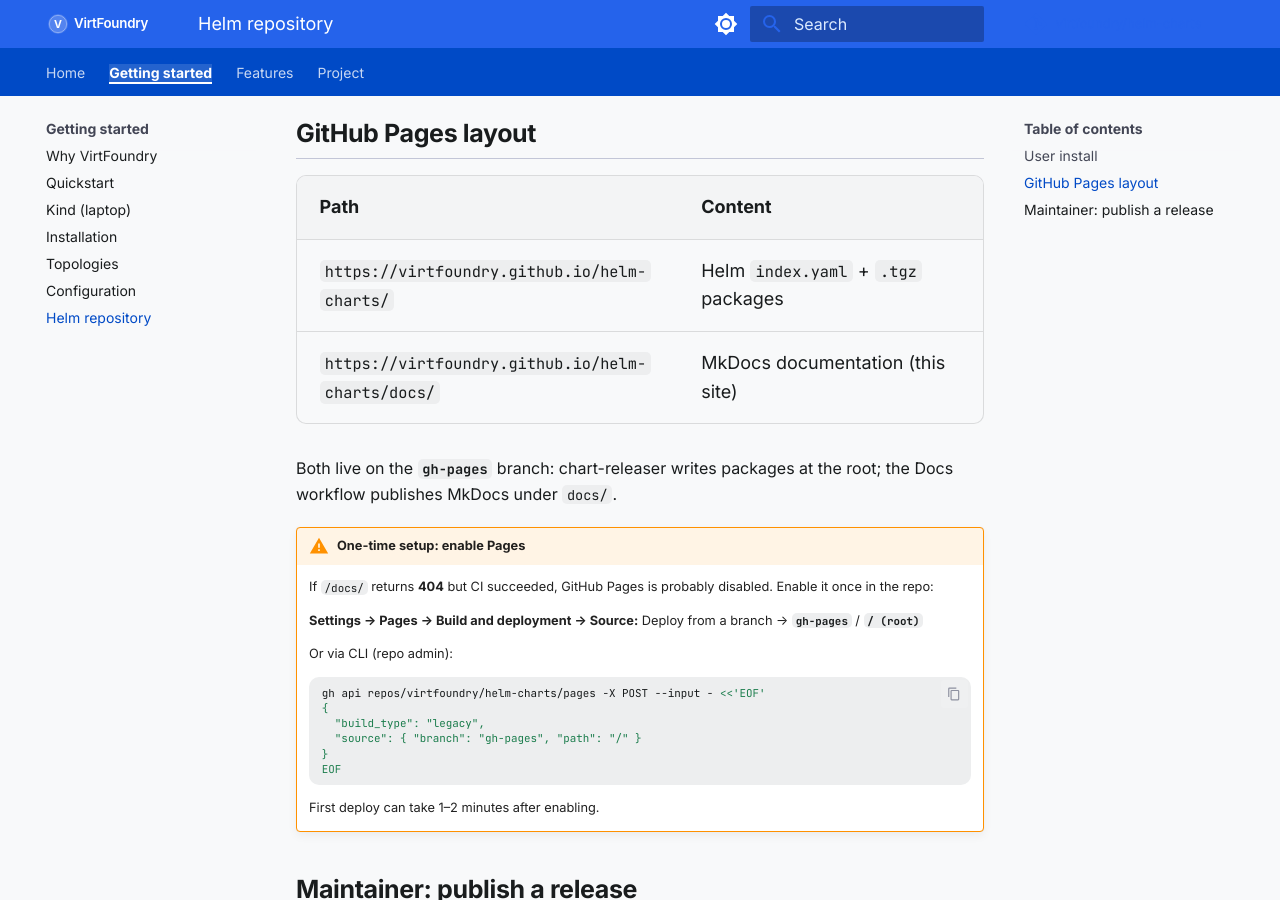
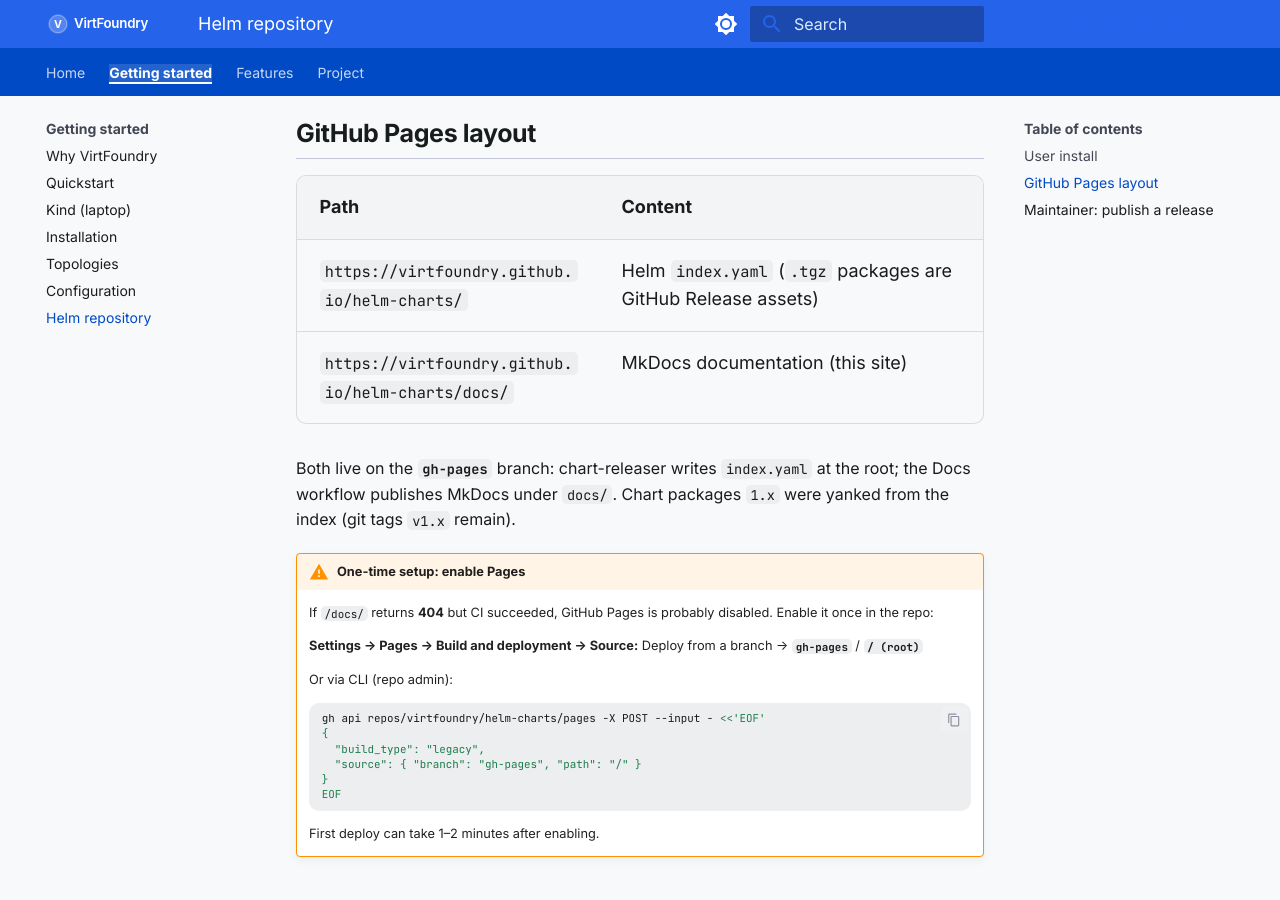
Before and after one commit to virtfoundry/helm-charts, an MkDocs documentation site: the page built from docs/guide/helm-repository.md, in a window 1280 px wide and 900 px high, scrolled down 576 px. Built offline with MkDocs 1.6.1 and Material for MkDocs 9.7.7, drawn with Linux system fonts in a browser that asks for light colours; comment, search, counter and statistics services are not loaded.

Commit message:
docs: note 1.x helm charts yanked
Bare helm install now resolves 0.5.0; git tags v1.x stay for history.

```diff
--- a/docs/guide/helm-repository.md
+++ b/docs/guide/helm-repository.md
@@ -25,10 +25,10 @@
 
 | Path | Content |
 |------|---------|
-| `https://virtfoundry.github.io/helm-charts/` | Helm `index.yaml` + `.tgz` packages |
+| `https://virtfoundry.github.io/helm-charts/` | Helm `index.yaml` (`.tgz` packages are GitHub Release assets) |
 | `https://virtfoundry.github.io/helm-charts/docs/` | MkDocs documentation (this site) |
 
-Both live on the **`gh-pages`** branch: chart-releaser writes packages at the root; the Docs workflow publishes MkDocs under `docs/`.
+Both live on the **`gh-pages`** branch: chart-releaser writes `index.yaml` at the root; the Docs workflow publishes MkDocs under `docs/`. Chart packages `1.x` were yanked from the index (git tags `v1.x` remain).
 
 !!! warning "One-time setup: enable Pages"
     If `/docs/` returns **404** but CI succeeded, GitHub Pages is probably disabled. Enable it once in the repo:
```
Also changed, not shown: docs/project/versioning.md (+1 -3 lines).
